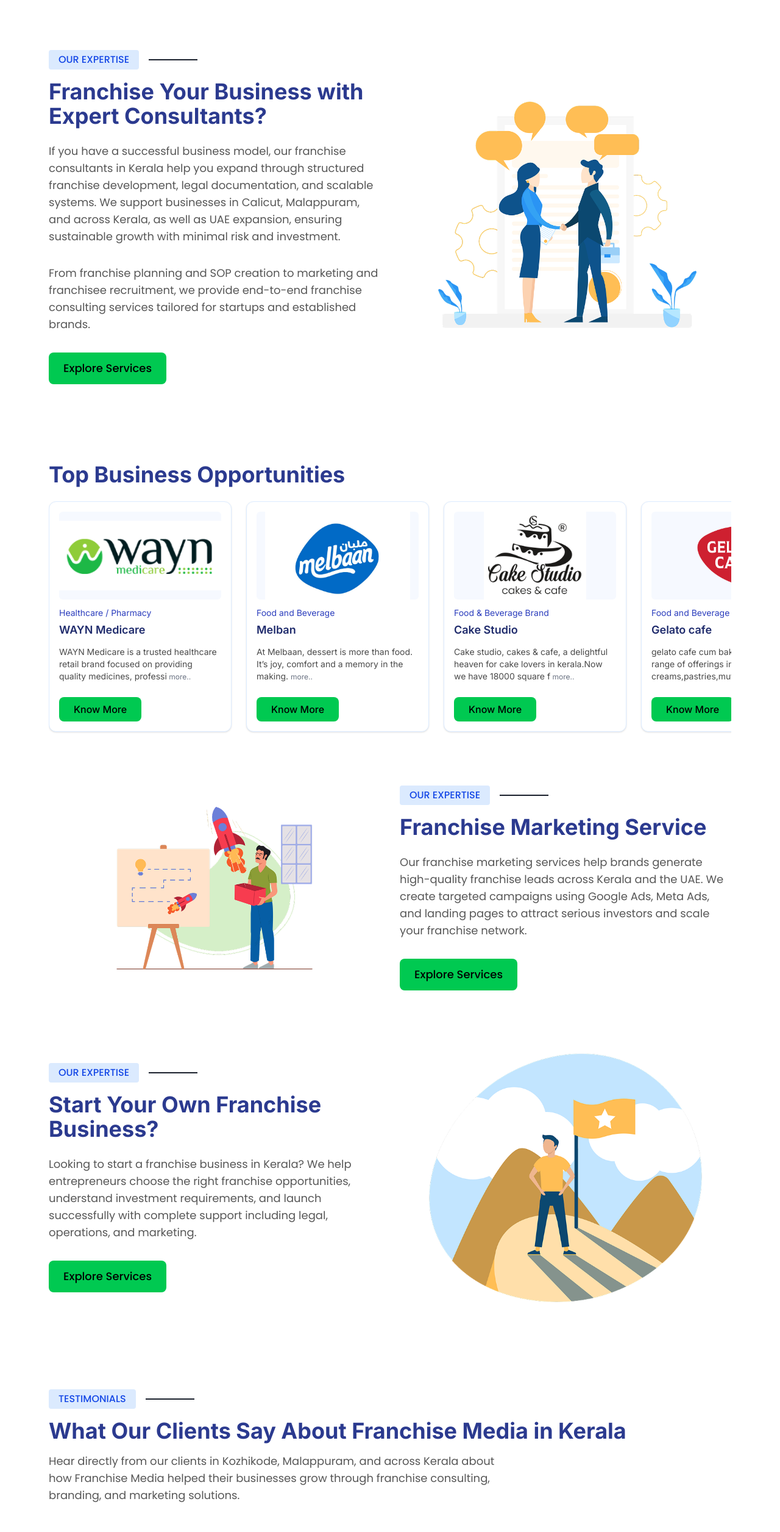
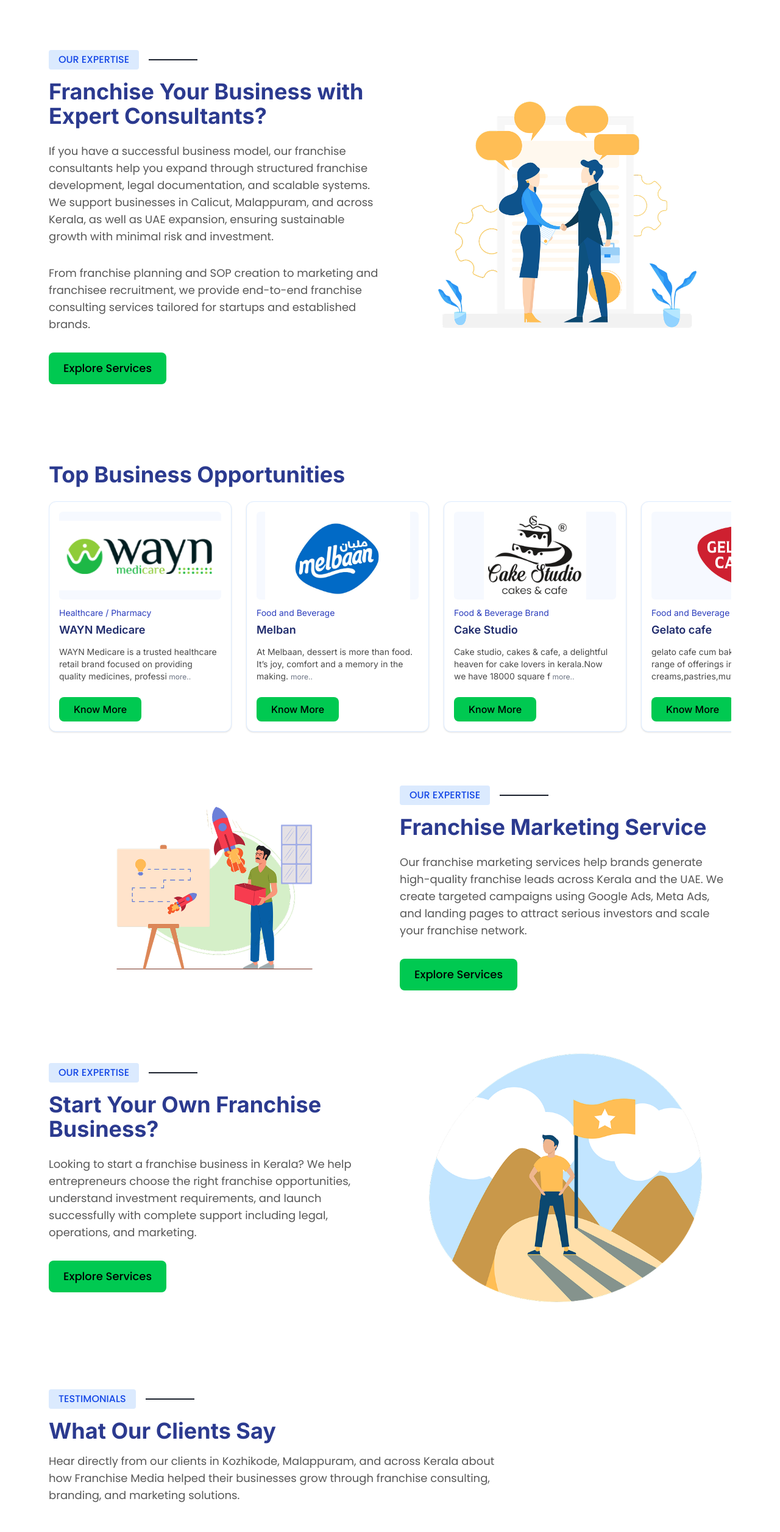
Before and after one commit to ArshidaKA/Franchise-media, a React (Vite) app: page / in a window 1280 px wide. Shown: the part 1099-3611 px from the top of the page at 61% size. Built offline with nearby package versions, Linux system fonts and the light colour scheme.

Commit message:
changesd

```diff
--- a/src/components/ExpertiseSection.tsx
+++ b/src/components/ExpertiseSection.tsx
@@ -19,7 +19,7 @@ Franchise Your Business with Expert Consultants?          </h2>
             data-aos-duration="1300"
             className="contentColor text-base lg:text-lg contentFont mb-8"
           >
-            If you have a successful business model, our franchise consultants in Kerala help you expand through structured franchise development, legal documentation, and scalable systems. We support businesses in Calicut, Malappuram, and across Kerala, as well as UAE expansion, ensuring sustainable growth with minimal risk and investment.
+            If you have a successful business model, our franchise consultants help you expand through structured franchise development, legal documentation, and scalable systems. We support businesses in Calicut, Malappuram, and across Kerala, as well as UAE expansion, ensuring sustainable growth with minimal risk and investment.
           </p>
             <p
             data-aos="fade-up"
--- a/src/components/TestimonialsSection.tsx
+++ b/src/components/TestimonialsSection.tsx
@@ -72,7 +72,7 @@ const TestimonialsSection: React.FC = () => {
             data-aos-duration="1100"
             className="text-2xl md:text-4xl font-bold headingColor mb-4"
           >
-            What Our Clients Say About Franchise Media in Kerala
+            What Our Clients Say
           </h2>
           <p
             data-aos="fade-up"
```
